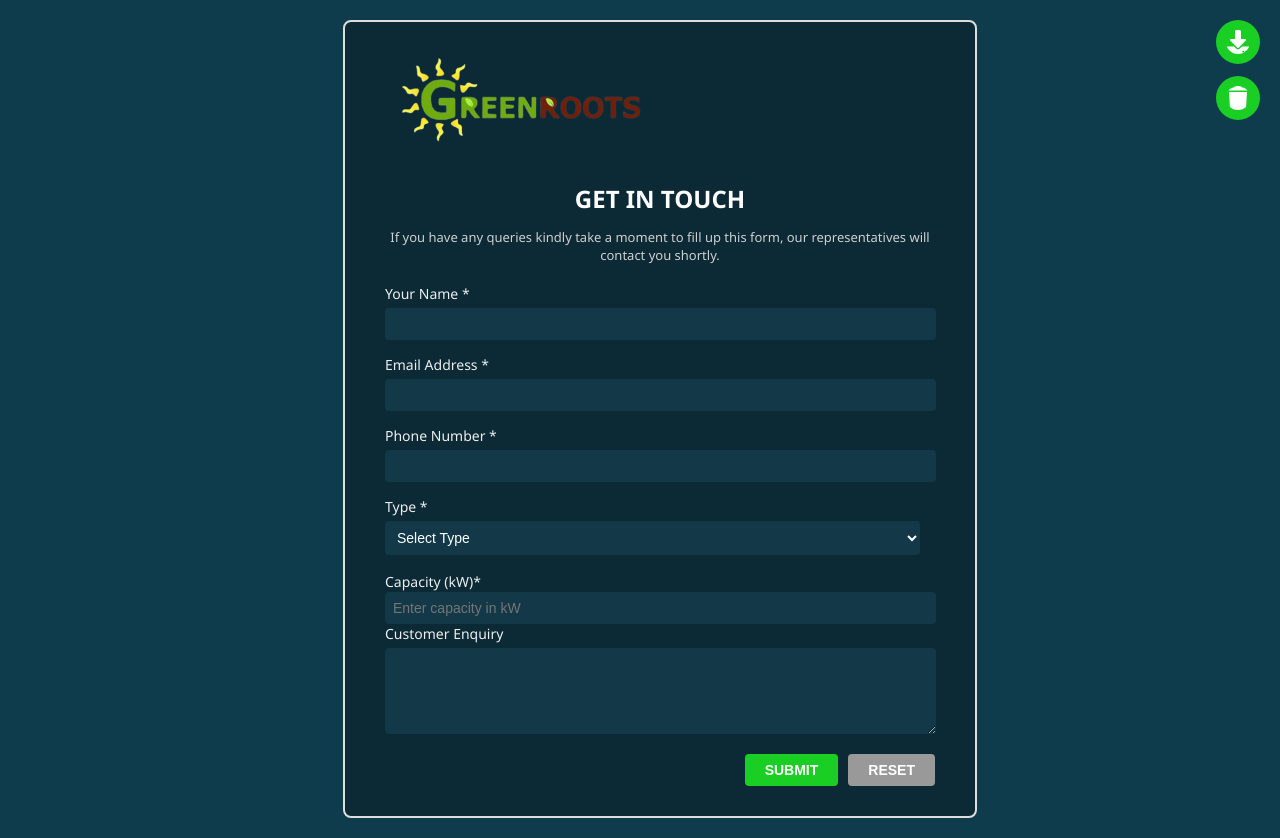
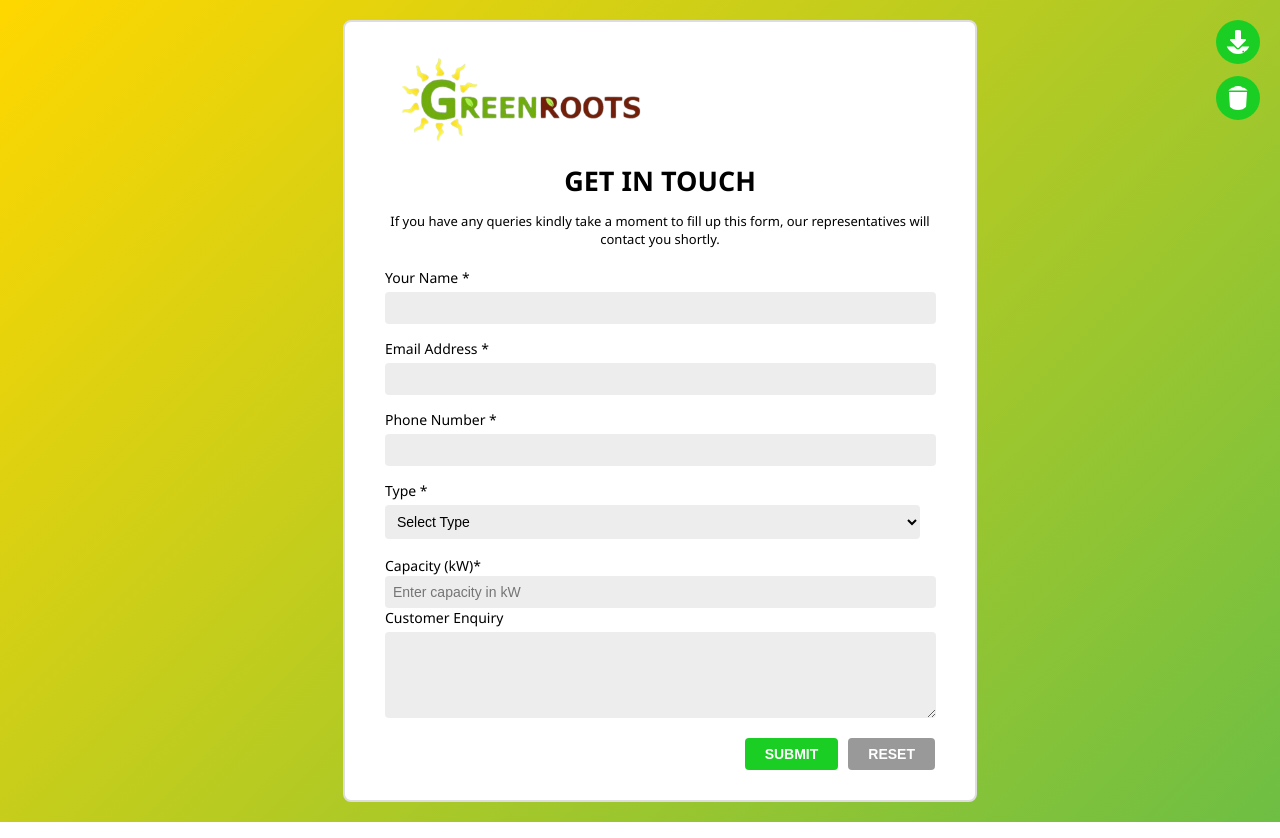
Before and after one commit to kratiarora03/enquiry, a React (Create React App) app: page / in a window 1280 px wide. Shown: the top 838 px of the page. Built offline with nearby package versions, Linux system fonts and the light colour scheme.

Commit message:
css changes

```diff
--- a/src/App.css
+++ b/src/App.css
@@ -2,7 +2,7 @@
 .app-background {
   height: 100%;
   width: 100vw;
-  background: #0f3c4c;
+background: linear-gradient(135deg, #FFD700, #6BBE45);
   display: flex;
   justify-content: center;
   align-items: center;
@@ -10,29 +10,32 @@
   padding: 20px;
 }
 
+
 /* Form container */
 .form-box {
-  background: #0b2a35;
+  background: #ffff;
   padding: 30px 40px;
   border: 2px solid #ddd;
   border-radius: 8px;
   width: 100%;
   max-width: 550px;
-  color: #eee;
+  color: #000;
 }
 
 /* Title */
 .form-title {
   text-align: center;
-  color: #fff;
+  color: #000;
   margin-bottom: 5px;
+  font-size: 27px;
+  margin-top: 0px;
 }
 
 .form-subtitle {
   text-align: center;
   font-size: 13px;
   margin-bottom: 20px;
-  color: #cfcfcf;
+  color: #000;
 }
 
 /* Form rows */
@@ -55,8 +58,8 @@ textarea {
   border-radius: 4px;
   outline: none;
   font-size: 14px;
-  background: #133949;
-  color: #fff;
+  background: #ededed;
+  color: #000;
   width: 535px;
 }
 
```
